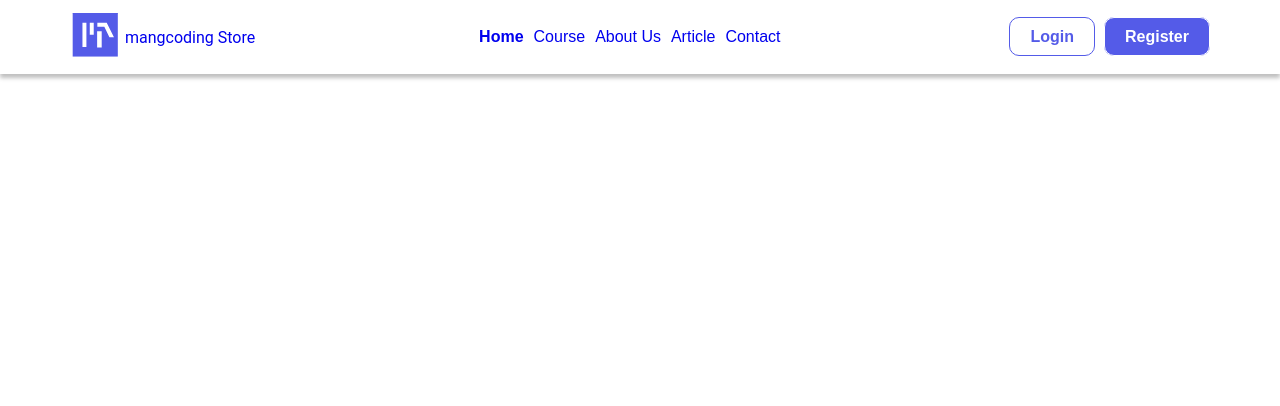
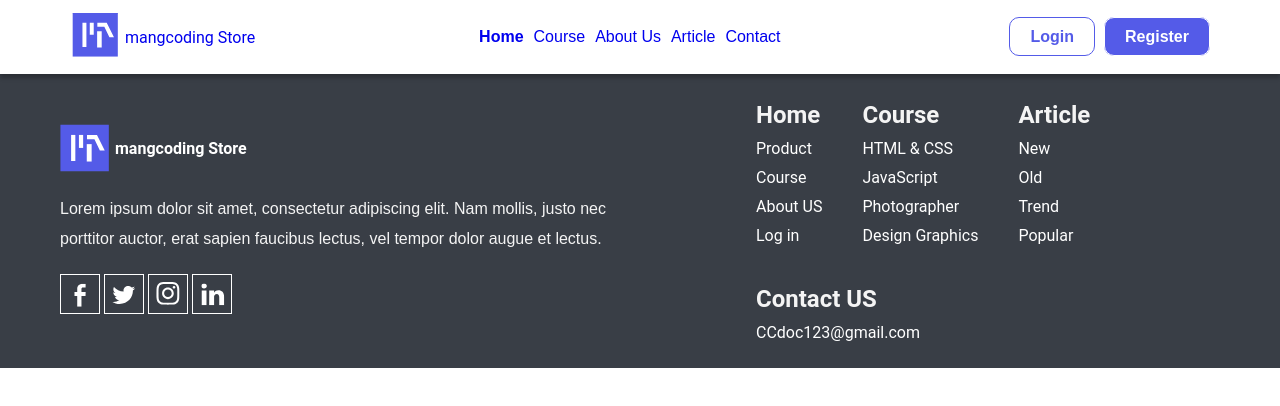
Before and after one commit to YousefAhmadJallad/navbar, a plain HTML site: page index.html in a window 1280 px wide. Shown: the top 406 px of the page. Drawn offline with Linux system fonts and the light colour scheme.

Commit message:
footer commit

```diff
--- a/CSS/base.css
+++ b/CSS/base.css
@@ -32,3 +32,6 @@ ul{
     list-style: none;
 
 }
+body{
+    height: 5000px;
+}
--- a/CSS/main.css
+++ b/CSS/main.css
@@ -3,7 +3,11 @@
 .header {
     box-shadow: 0px 4px 4px rgba(0, 0, 0, 0.25);
     padding: 10px;
+    position: sticky;
+    top: 0;
+
 }
+
 
 .logo a img{
     width: 50px;
@@ -26,6 +30,7 @@
 .boldEdit{
     font-weight: bolder;
 }
+
 .list ul{
     display: flex;
     flex-wrap: wrap;
@@ -54,3 +59,78 @@
     background-color: var(--mainColor);
 
 }
+
+.footer{
+    background-color: #393E46;
+
+}
+
+.start{
+    display: flex;
+    flex-wrap: wrap;
+    flex-direction: column;
+    gap: 20px;
+    width: 50%;
+    margin-top: 50px;
+    margin-bottom: 50px;
+}
+
+.start p{
+    font-family: var(--mainFont);
+    color: #f4f4f4;
+    line-height: 30px;
+}
+
+
+
+.footerlogo{
+    display: flex;
+    flex-wrap: wrap;
+    align-items:center;
+    gap:5px
+}
+
+
+.footerlogo img{
+    width: 50px;
+    height: 50px;
+}
+
+.footerlogo p{
+    font-family: var(--subFont);
+    font-weight: bolder;
+    color: #FFFFFF;
+}
+
+
+.icons a img{
+
+    border: 1px solid ;
+    padding: 5px 5px;
+    height: 40px;
+    width: 40px;
+    border-color: #FFFFFF;
+}
+
+.end{
+    display: flex;
+    flex-wrap: wrap;
+    gap: 40px;
+    width: 40%;
+}
+
+.footer-title{
+    display: flex;
+    flex-wrap: wrap;
+    flex-direction: column;
+    gap: 10px;
+    font-family: var(--subFont);
+    font-weight: bolder;
+    color: #f4f4f4;
+}
+
+.footer-title a{
+    color: #FFFFFF;
+    font-family: var(--subFont);
+    font-weight: normal;
+}
--- a/index.html
+++ b/index.html
@@ -41,11 +41,73 @@
 
         </div>
 
+    </header>
+
+    <footer class="footer">
+        <div class="container">
+            <div class="row">
+                <div class="start">
+                    <div class="footerlogo">
+                        <img src="./Pics/footerlogo.svg" alt="logo pic">
+                        <p>mangcoding Store</p>
+                    </div>
+
+                    <p>Lorem ipsum dolor sit amet, consectetur adipiscing elit. Nam mollis, justo nec porttitor auctor, erat sapien faucibus lectus, vel tempor dolor augue et lectus.</p>
+
+                    <div class="icons">
+                        <a href="#">
+                            <img src="./Pics/facebook.svg" alt="facebook">
+                        </a>
+                        <a href="#">
+                            <img src="./Pics/twitter.svg" alt="twitter">
+                        </a>
+                        <a href="#">
+                            <img src="./Pics/instagram.svg" alt="instagram">
+                        </a>
+                        <a href="#">
+                            <img src="./Pics/linkedin.svg" alt="linkedin">
+                        </a>
+
+                    </div>
 
 
+                </div>
+
+                <div class = "end">
+                    <div class="footer-title">
+                        <h2>Home</h2>
+                        <a href="#">Product</a>
+                        <a href="#">Course</a>
+                        <a href="#">About US</a>
+                        <a href="#">Log in</a>
+                    </div>
+
+                    <div class="footer-title">
+                        <h2>Course</h2>
+                        <a href="#">HTML & CSS</a>
+                        <a href="#">JavaScript</a>
+                        <a href="#">Photographer</a>
+                        <a href="#">Design Graphics</a>
+                    </div>
+
+                    <div class="footer-title">
+                        <h2>Article</h2>
+                        <a href="#">New</a>
+                        <a href="#">Old</a>
+                        <a href="#">Trend</a>
+                        <a href="#">Popular</a>
+                    </div>
+
+                    <div class="footer-title">
+                        <h2>Contact US</h2>
+                        <a href="#">CCdoc123@gmail.com</a>
+                    </div>
+            </div>
+
+        </div>
 
 
-    </header>
+    </footer>
 
 </body>
 
```
Also changed, not shown: Pics/Instagram.svg (added), Pics/facebook.svg (added), Pics/footerlogo.svg (added), Pics/linkedin.svg (added), Pics/twitter.svg (added).
